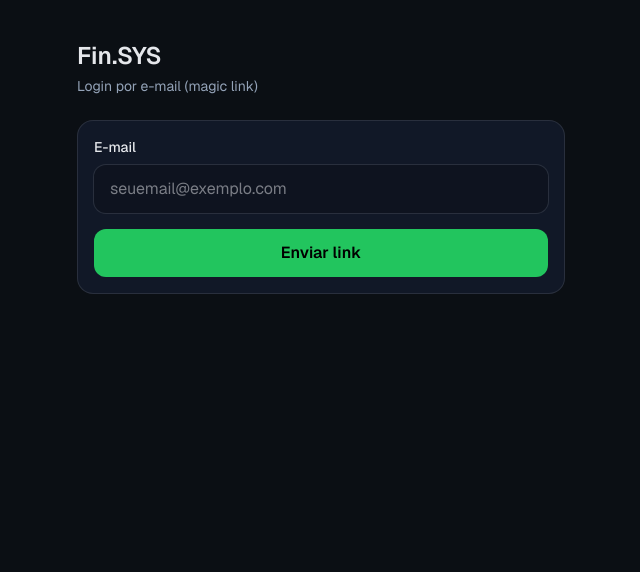
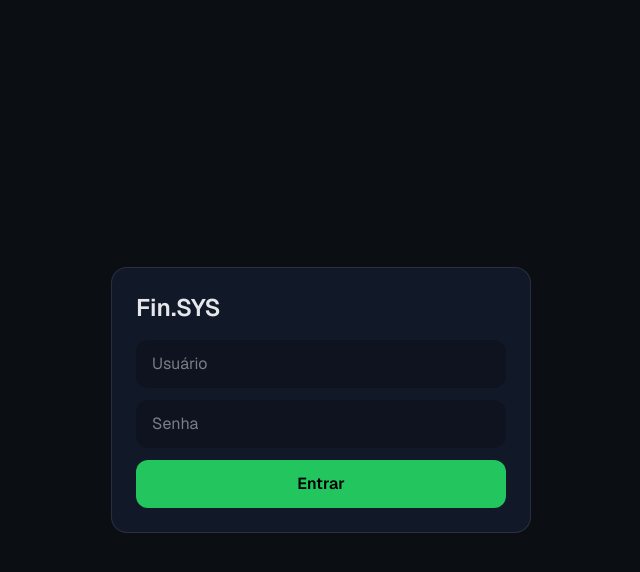
Before and after one commit to JoaoVictorPV/financ, a Next.js app: page /auth/login in a window 1280 px wide. Shown: the top 572 px of the page, without its empty margins (319-959 px from the left). Built offline with nearby package versions, Linux system fonts and the light colour scheme; no server answers.

Commit message:
feat(auth): replace supabase magic email with simple login + persistent sync

```diff
--- /dev/null
+++ b/src/app/api/auth/login/route.ts
@@ -0,0 +1,23 @@
+import { NextResponse } from "next/server";
+
+export async function POST(req: Request) {
+  try {
+    const { username, password } = await req.json();
+
+    const APP_USER = process.env.APP_USER;
+    const APP_PASSWORD = process.env.APP_PASSWORD;
+
+    if (!APP_USER || !APP_PASSWORD) {
+      return NextResponse.json({ error: "Server not configured" }, { status: 500 });
+    }
+
+    if (username === APP_USER && password === APP_PASSWORD) {
+      const token = "fin_token_" + Math.random().toString(36).slice(2);
+      return NextResponse.json({ success: true, token });
+    }
+
+    return NextResponse.json({ error: "Invalid credentials" }, { status: 401 });
+  } catch (e) {
+    return NextResponse.json({ error: "Invalid request" }, { status: 400 });
+  }
+}
--- a/src/app/auth/login/LoginClient.tsx
+++ b/src/app/auth/login/LoginClient.tsx
@@ -1,113 +1,77 @@
 "use client";
 
-import { useMemo, useState } from "react";
-import { useSearchParams } from "next/navigation";
-import { createSupabaseBrowserClient } from "@/lib/supabase/browser";
+import { useState } from "react";
 
-export default function LoginClient() {
-  const searchParams = useSearchParams();
-  const redirectTo = searchParams.get("redirect") ?? "/home";
+type Props = {
+  onLogin?: () => void;
+};
 
-  const supabase = useMemo(() => {
+export default function LoginClient({ onLogin }: Props) {
+  const [username, setUsername] = useState("");
+  const [password, setPassword] = useState("");
+  const [error, setError] = useState<string | null>(null);
+  const [loading, setLoading] = useState(false);
+
+  async function handleLogin(e: React.FormEvent) {
+    e.preventDefault();
+    setError(null);
+    setLoading(true);
+
     try {
-      return createSupabaseBrowserClient();
-    } catch {
-      return null;
-    }
-  }, []);
+      const res = await fetch("/api/auth/login", {
+        method: "POST",
+        headers: { "Content-Type": "application/json" },
+        body: JSON.stringify({ username, password }),
+      });
 
-  const [email, setEmail] = useState("");
-  const [status, setStatus] = useState<"idle" | "sending" | "sent" | "error">(
-    "idle",
-  );
-  const [errorMsg, setErrorMsg] = useState<string | null>(null);
+      const data = await res.json();
 
-  async function onSubmit(e: React.FormEvent) {
-    e.preventDefault();
-    setErrorMsg(null);
-
-    if (!supabase) {
-      setStatus("error");
-      setErrorMsg(
-        "Supabase ainda não configurado. Crie um arquivo .env.local com as variáveis do .env.example.",
-      );
-      return;
+      if (!res.ok) {
+        throw new Error(data.error || "Erro ao logar");
       }
 
-    if (!email.trim()) {
-      setStatus("error");
-      setErrorMsg("Informe seu e-mail.");
-      return;
+      localStorage.setItem("fin_auth_token", data.token);
+      onLogin?.();
+    } catch (err: any) {
+      setError(err.message);
+    } finally {
+      setLoading(false);
     }
-
-    setStatus("sending");
-
-    const siteUrl = process.env.NEXT_PUBLIC_SITE_URL ?? "http://localhost:3000";
-    const emailRedirectTo = `${siteUrl}/auth/callback?redirect=${encodeURIComponent(redirectTo)}`;
-
-    const { error } = await supabase.auth.signInWithOtp({
-      email: email.trim(),
-      options: { emailRedirectTo },
-    });
-
-    if (error) {
-      setStatus("error");
-      setErrorMsg(error.message);
-      return;
-    }
-
-    setStatus("sent");
   }
 
   return (
-    <div className="min-h-dvh bg-[var(--bg)] text-[var(--text)]">
-      <div className="mx-auto w-full max-w-[520px] px-4 py-10">
-        <div className="mb-6">
-          <div className="text-2xl font-semibold">Fin.SYS</div>
-          <div className="mt-1 text-sm text-[var(--muted)]">
-            Login por e-mail (magic link)
-          </div>
-        </div>
+    <div className="min-h-dvh flex items-center justify-center bg-[var(--bg)] text-[var(--text)] px-4">
+      <form
+        onSubmit={handleLogin}
+        className="w-full max-w-[420px] rounded-2xl border border-white/10 bg-[var(--surface)] p-6"
+      >
+        <div className="text-2xl font-semibold mb-4">Fin.SYS</div>
 
-        <form
-          onSubmit={onSubmit}
-          className="rounded-2xl border border-white/10 bg-[var(--surface)] p-4"
-        >
-          <label className="block text-sm font-medium">E-mail</label>
         <input
-            className="mt-2 w-full rounded-xl bg-black/20 px-4 py-3 text-base outline-none ring-1 ring-white/10 focus:ring-[var(--primary)]"
-            inputMode="email"
-            autoComplete="email"
-            placeholder="seuemail@exemplo.com"
-            value={email}
-            onChange={(e) => setEmail(e.target.value)}
+          placeholder="Usuário"
+          className="w-full mb-3 rounded-xl bg-black/20 px-4 py-3"
+          value={username}
+          onChange={(e) => setUsername(e.target.value)}
         />
 
-          {errorMsg ? (
-            <div className="mt-3 text-sm text-[var(--danger)]">{errorMsg}</div>
-          ) : null}
+        <input
+          type="password"
+          placeholder="Senha"
+          className="w-full mb-3 rounded-xl bg-black/20 px-4 py-3"
+          value={password}
+          onChange={(e) => setPassword(e.target.value)}
+        />
 
-          {status === "sent" ? (
-            <div className="mt-3 rounded-xl bg-[var(--primary)]/15 px-4 py-3 text-sm">
-              Link enviado! Abra seu e-mail e clique para entrar.
-            </div>
-          ) : null}
+        {error && <div className="text-sm text-red-400 mb-2">{error}</div>}
 
         <button
           type="submit"
-            disabled={status === "sending"}
-            className="mt-4 w-full rounded-xl bg-[var(--primary)] px-4 py-3 text-base font-semibold text-black disabled:opacity-60"
+          disabled={loading}
+          className="w-full rounded-xl bg-[var(--primary)] py-3 font-semibold text-black"
         >
-            {status === "sending" ? "Enviando..." : "Enviar link"}
+          {loading ? "Entrando..." : "Entrar"}
         </button>
       </form>
-
-        {!supabase ? (
-          <div className="mt-6 text-xs text-[var(--muted)]">
-            Supabase não configurado neste ambiente.
-          </div>
-        ) : null}
-      </div>
     </div>
   );
 }
--- a/src/features/sync/client/syncClient.ts
+++ b/src/features/sync/client/syncClient.ts
@@ -20,7 +20,8 @@ function writeLastRemoteAt(v: string) {
 }
 
 export async function pullRemoteSnapshot(): Promise<SyncPullResponse> {
-  const res = await fetch("/api/sync/snapshot", { cache: "no-store" });
+  const user_id = "fin_user_default";
+  const res = await fetch(`/api/sync/snapshot?user_id=${user_id}`, { cache: "no-store" });
   if (!res.ok) {
     const txt = await res.text().catch(() => "");
     throw new Error(`SYNC_PULL_FAILED (HTTP ${res.status}) ${txt.slice(0, 140)}`);
@@ -29,15 +30,18 @@ export async function pullRemoteSnapshot(): Promise<SyncPullResponse> {
 }
 
 export async function pushRemoteSnapshot(snapshot: LocalSnapshot, updatedAt?: string): Promise<SyncPushResponse> {
+  const user_id = "fin_user_default";
   const res = await fetch("/api/sync/snapshot", {
     method: "PUT",
     headers: { "Content-Type": "application/json" },
-    body: JSON.stringify({ snapshot, updated_at: updatedAt }),
+    body: JSON.stringify({ snapshot, updated_at: updatedAt, user_id }),
   });
+
   if (!res.ok) {
     const txt = await res.text().catch(() => "");
     throw new Error(`SYNC_PUSH_FAILED (HTTP ${res.status}) ${txt.slice(0, 140)}`);
   }
+
   return (await res.json()) as SyncPushResponse;
 }
 
--- a/src/state/utils/localPersistence.ts
+++ b/src/state/utils/localPersistence.ts
@@ -122,3 +122,19 @@ export async function saveAllLocal(snapshot: LocalSnapshot): Promise<void> {
     localforage.setItem(KEYS.marketManual, snapshot.marketManual ?? null),
   ]);
 }
+
+export function setAuthToken(token: string) {
+  localStorage.setItem("fin_auth_token", token);
+}
+
+export function getAuthToken(): string | null {
+  return localStorage.getItem("fin_auth_token");
+}
+
+export function isAuthenticated(): boolean {
+  return !!getAuthToken();
+}
+
+export function logout() {
+  localStorage.removeItem("fin_auth_token");
+}
```
Also changed, not shown: src/components/system/AppBootstrap.tsx (+47 -36 lines). Lines whose indentation alone changed are shown as unchanged.
